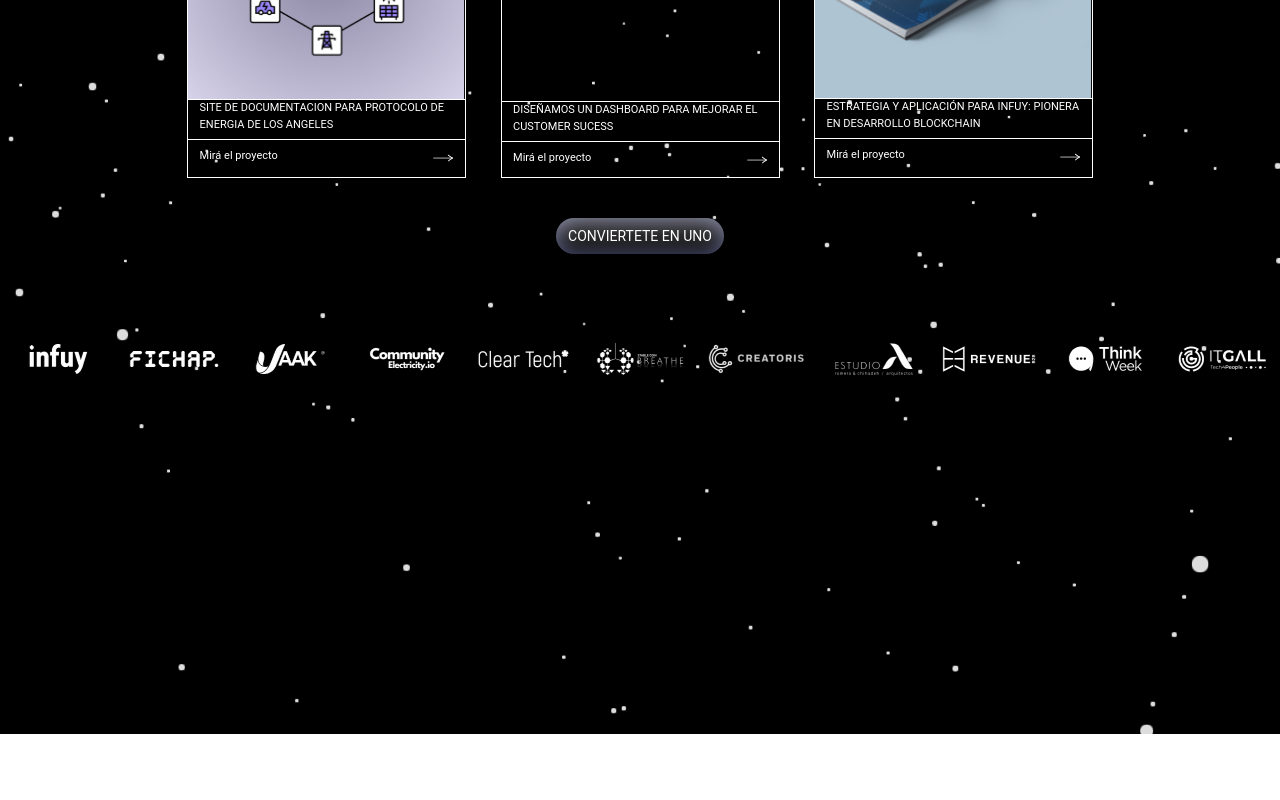
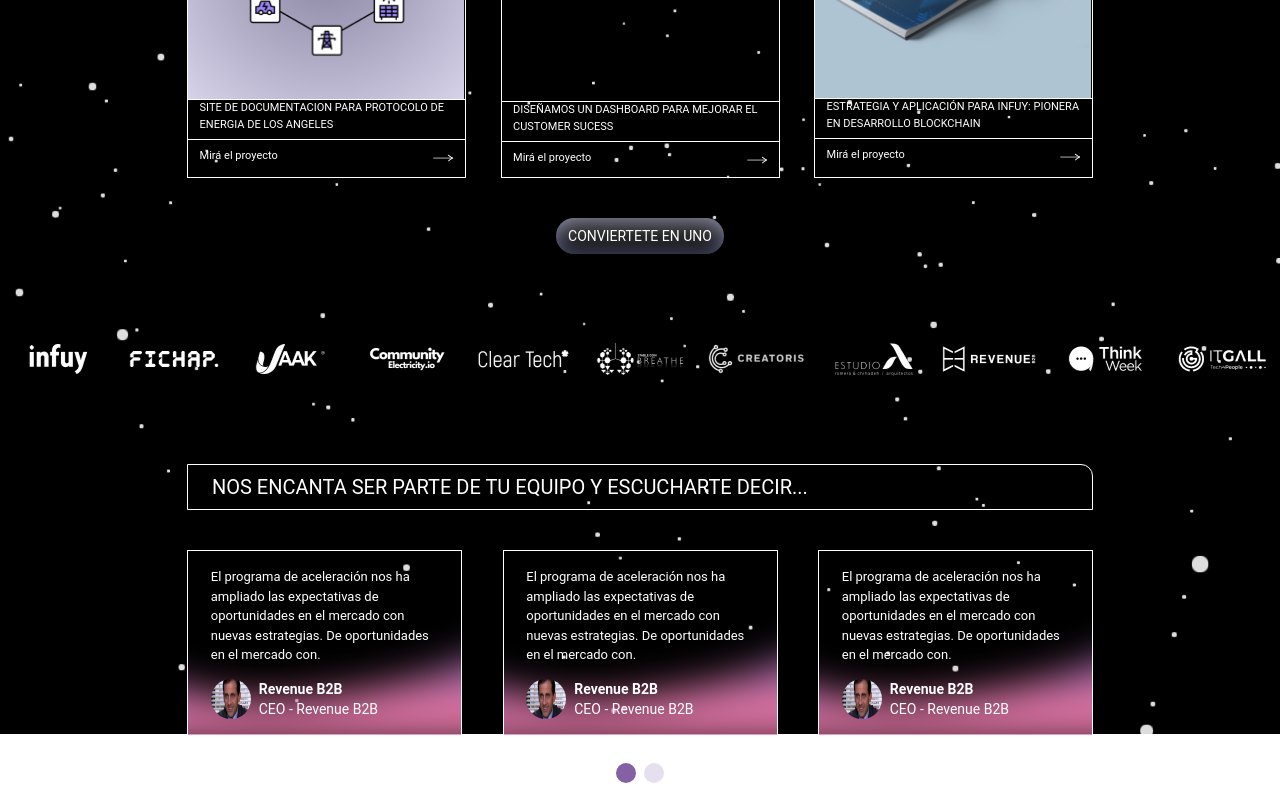
Before and after one commit to enrique-dev-coder/launchy.me, a Next.js app: page / in a window 1280 px wide. Shown: the part 2466-3266 px from the top of the page. Before the commit the page ends 3200 px from the top, so only its background shows below. Built offline with nearby package versions, Linux system fonts and the light colour scheme; grey boxes are pictures that could not be loaded.

Commit message:
Se agrega parte 5 a la home

```diff
--- a/components/LogoSlider.jsx
+++ b/components/LogoSlider.jsx
@@ -68,7 +68,11 @@ const LogoSlider = () => {
         {logos.map((l) => (
           <SwiperSlide key={l.id}>
             <div className="h-[50px] flex flex-col justify-center">
-              <img src={`/img/logos/${l.name}.png`} className="mx-auto" />
+              <img
+                src={`/img/logos/${l.name}.png`}
+                alt={`logo de ${l.name}`}
+                className="mx-auto"
+              />
             </div>
           </SwiperSlide>
         ))}
--- /dev/null
+++ b/components/Parte5Home/TestimonialCard.jsx
@@ -0,0 +1,25 @@
+import React from 'react';
+
+const TestimonialCard = ({ desc, empresa, job, foto }) => {
+  return (
+    <div className="w-[275px] h-[186px] border flex flex-col border-white relative overflow-hidden">
+      <div className="absolute bottom-0 z-0">
+        <img src="/img/testimonios/card_bg.svg" />
+      </div>
+      <div className="text-white relative flex flex-col justify-around w-10/12 h-[90%] m-auto">
+        <p className="text-[13px]">{desc}</p>
+        <div className="flex">
+          <img src={foto} className="w-[40px] h-[40px] rounded-full" />
+          <div className="flex-col ml-2">
+            <p className="font-bold text-sm">{empresa}</p>
+            <p className="text-sm">
+              {job} - {empresa}
+            </p>
+          </div>
+        </div>
+      </div>
+    </div>
+  );
+};
+
+export default TestimonialCard;
--- /dev/null
+++ b/components/Parte5Home/index.jsx
@@ -0,0 +1,119 @@
+import React from 'react';
+import HomeSectionContainer from '../Wrappers/HomeSectionContainer';
+import TestimonialCard from './TestimonialCard';
+import Title2Home from '../Title2Home';
+import { Swiper, SwiperSlide, useSwiper } from 'swiper/react';
+import { Pagination } from 'swiper';
+
+import 'swiper/css';
+import 'swiper/css/pagination';
+
+const data = [
+  {
+    id: 1,
+    desc: 'El programa de aceleración nos ha ampliado las expectativas de oportunidades en el mercado con nuevas estrategias. De oportunidades en el mercado con.',
+    empresa: 'Revenue B2B',
+    job: 'CEO',
+    foto: '/img/testimonios/michael.jpg',
+  },
+  {
+    id: 2,
+    desc: 'El programa de aceleración nos ha ampliado las expectativas de oportunidades en el mercado con nuevas estrategias. De oportunidades en el mercado con.',
+    empresa: 'Revenue B2B',
+    job: 'CEO',
+    foto: '/img/testimonios/michael.jpg',
+  },
+  {
+    id: 3,
+    desc: 'El programa de aceleración nos ha ampliado las expectativas de oportunidades en el mercado con nuevas estrategias. De oportunidades en el mercado con.',
+    empresa: 'Revenue B2B',
+    job: 'CEO',
+    foto: '/img/testimonios/michael.jpg',
+  },
+  {
+    id: 4,
+    desc: 'El programa de aceleración nos ha ampliado las expectativas de oportunidades en el mercado con nuevas estrategias. De oportunidades en el mercado con.',
+    empresa: 'Revenue B2B',
+    job: 'CEO',
+    foto: '/img/testimonios/michael.jpg',
+  },
+  {
+    id: 5,
+    desc: 'El programa de aceleración nos ha ampliado las expectativas de oportunidades en el mercado con nuevas estrategias. De oportunidades en el mercado con.',
+    empresa: 'Revenue B2B',
+    job: 'CEO',
+    foto: '/img/testimonios/michael.jpg',
+  },
+  {
+    id: 6,
+    desc: 'El programa de aceleración nos ha ampliado las expectativas de oportunidades en el mercado con nuevas estrategias. De oportunidades en el mercado con.',
+    empresa: 'Revenue B2B',
+    job: 'CEO',
+    foto: '/img/testimonios/michael.jpg',
+  },
+];
+
+const Slide1 = () => {
+  return (
+    <div className="flex justify-between">
+      {data.slice(0, 3).map((d) => (
+        <TestimonialCard
+          key={d.id}
+          desc={d.desc}
+          empresa={d.empresa}
+          job={d.job}
+          foto={d.foto}
+        />
+      ))}
+    </div>
+  );
+};
+
+const Slide2 = () => {
+  return (
+    <div className="flex justify-between">
+      {data.slice(3, 6).map((d) => (
+        <TestimonialCard
+          key={d.id}
+          desc={d.desc}
+          empresa={d.empresa}
+          job={d.job}
+          foto={d.foto}
+        />
+      ))}
+    </div>
+  );
+};
+const index = () => {
+  return (
+    <HomeSectionContainer>
+      <div className="w-full">
+        <Title2Home
+          title={'NOS ENCANTA SER PARTE DE TU EQUIPO Y ESCUCHARTE DECIR...'}
+        />
+        <Swiper
+          slidesPerView={1}
+          spaceBetween={30}
+          slidesPerGroup={1}
+          loop={true}
+          loopFillGroupWithBlank={true}
+          pagination={{
+            clickable: true,
+          }}
+          navigation={true}
+          modules={[Pagination]}
+          className="mySwiper h-[250px]"
+        >
+          <SwiperSlide>
+            <Slide1 />
+          </SwiperSlide>
+          <SwiperSlide>
+            <Slide2 />
+          </SwiperSlide>
+        </Swiper>
+      </div>
+    </HomeSectionContainer>
+  );
+};
+
+export default index;
--- a/pages/index.tsx
+++ b/pages/index.tsx
@@ -5,6 +5,8 @@ import ParteDosHome from '../components/Parte2Home/index';
 import ParteTresHome from '../components/Parte3Home/index';
 import ParteCuatroHome from '../components/Parte4Home/index';
 import LogoSlider from '../components/LogoSlider';
+import ParteCincoHome from '../components/Parte5Home/index';
+
 const Home: NextPage = () => {
   return (
     <div>
@@ -14,6 +16,7 @@ const Home: NextPage = () => {
         <ParteTresHome />
         <ParteCuatroHome />
         <LogoSlider />
+        <ParteCincoHome />
       </StarBackground>
     </div>
   );
--- a/styles/globals.css
+++ b/styles/globals.css
@@ -40,3 +40,12 @@ canvas {
 .image_border {
   border-bottom: 1px solid white !important;
 }
+
+.swiper-pagination-bullet {
+  width: 20px !important;
+  height: 20px !important;
+  background: #8461a5 !important;
+}
+.swiper-pagination-bullet-active {
+  background: #8461a5 !important;
+}
```
Also changed, not shown: public/img/testimonios/card_bg.svg (added), public/img/testimonios/michael.jpg (added).
